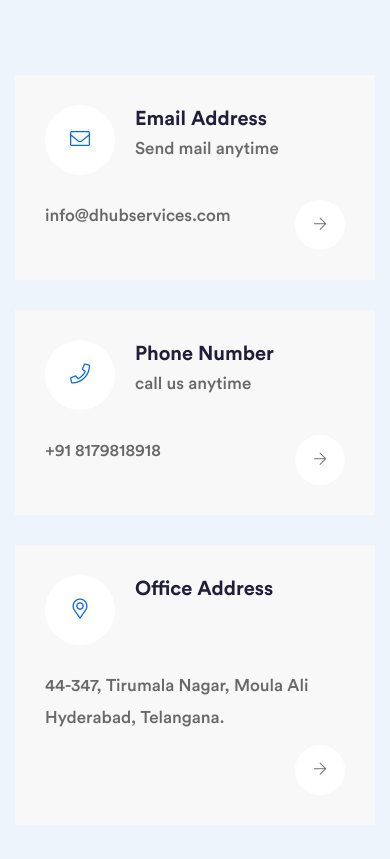
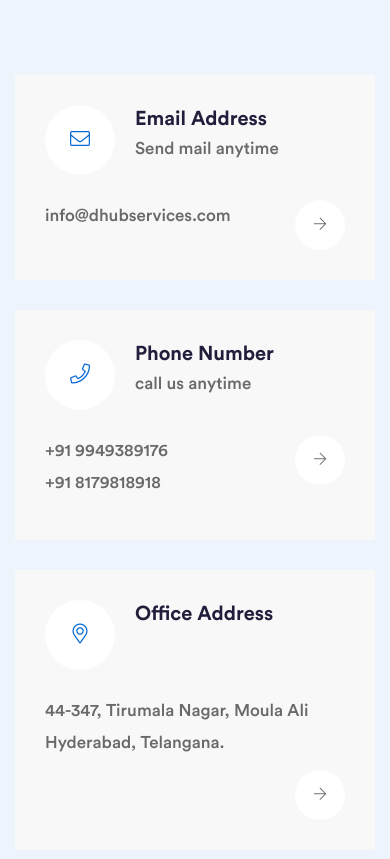
Before and after one commit to ashokrajbathu/datahub, a plain HTML site: page contact.html in a window 390 px wide. Shown: the part 75-934 px from the top of the page. Drawn offline with Linux system fonts and the light colour scheme; grey boxes are pictures that could not be loaded; files whose address does not match are found by name.

Commit message:
fix: added one more mobile number

```diff
--- a/contact.html
+++ b/contact.html
@@ -195,6 +195,7 @@
                         </div>
                         <div class="bottom-part">
                             <div class="info">
+                                <p>+91 9949389176</p>
                                 <p>+91 8179818918</p>
                             </div>
                             <div class="icon">
```
